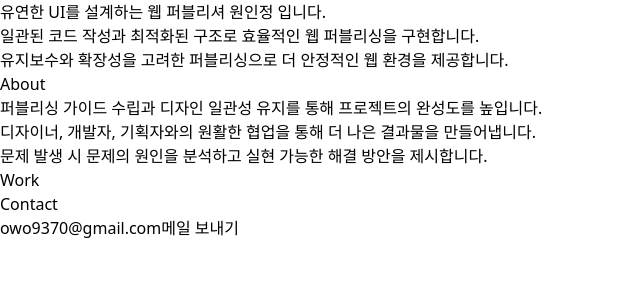
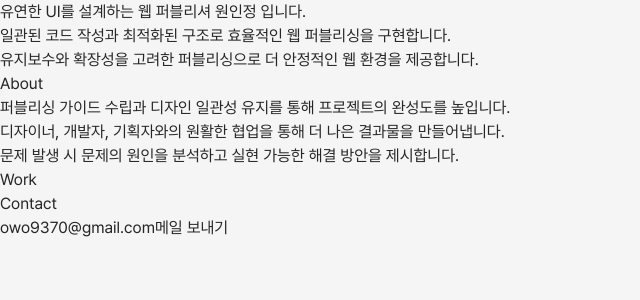
Before and after one commit to owopqowo/owopqowo.github.io, a React (Vite) app: page / in a window 1280 px wide. Shown: the top 300 px of the page, without its empty margins (0-640 px from the left). Built offline with nearby package versions, Linux system fonts and the light colour scheme.

Commit message:
feat: 기본 색상 및 폰트 적용

```diff
--- a/src/index.css
+++ b/src/index.css
@@ -1 +1,29 @@
 @import 'tailwindcss';
+
+@font-face {
+  font-style: normal;
+  font-weight: 700;
+  font-family: Pretendard;
+  src:
+    local('Pretendard'),
+    url(/fonts/Pretendard-Bold.woff2) format('woff2');
+  font-display: swap;
+}
+
+@font-face {
+  font-style: normal;
+  font-weight: 400;
+  font-family: Pretendard;
+  src:
+    local('Pretendard'),
+    url(/fonts/Pretendard-Regular.woff2) format('woff2');
+  font-display: swap;
+}
+
+@theme {
+  --default-font-family: 'Pretendard';
+}
+
+html {
+  @apply bg-neutral-100 text-neutral-800;
+}
```
Also changed, not shown: public/fonts/Pretendard-Bold.woff2 (added), public/fonts/Pretendard-Regular.woff2 (added).
